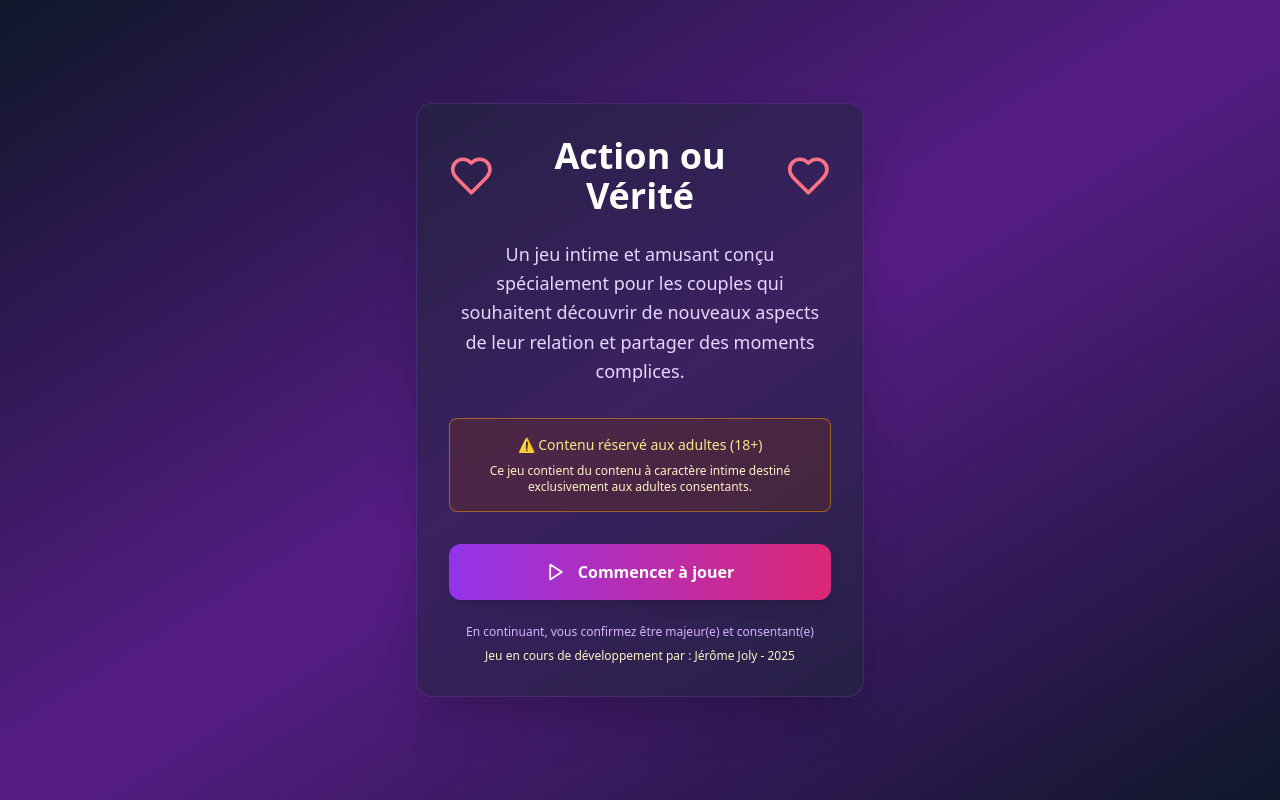
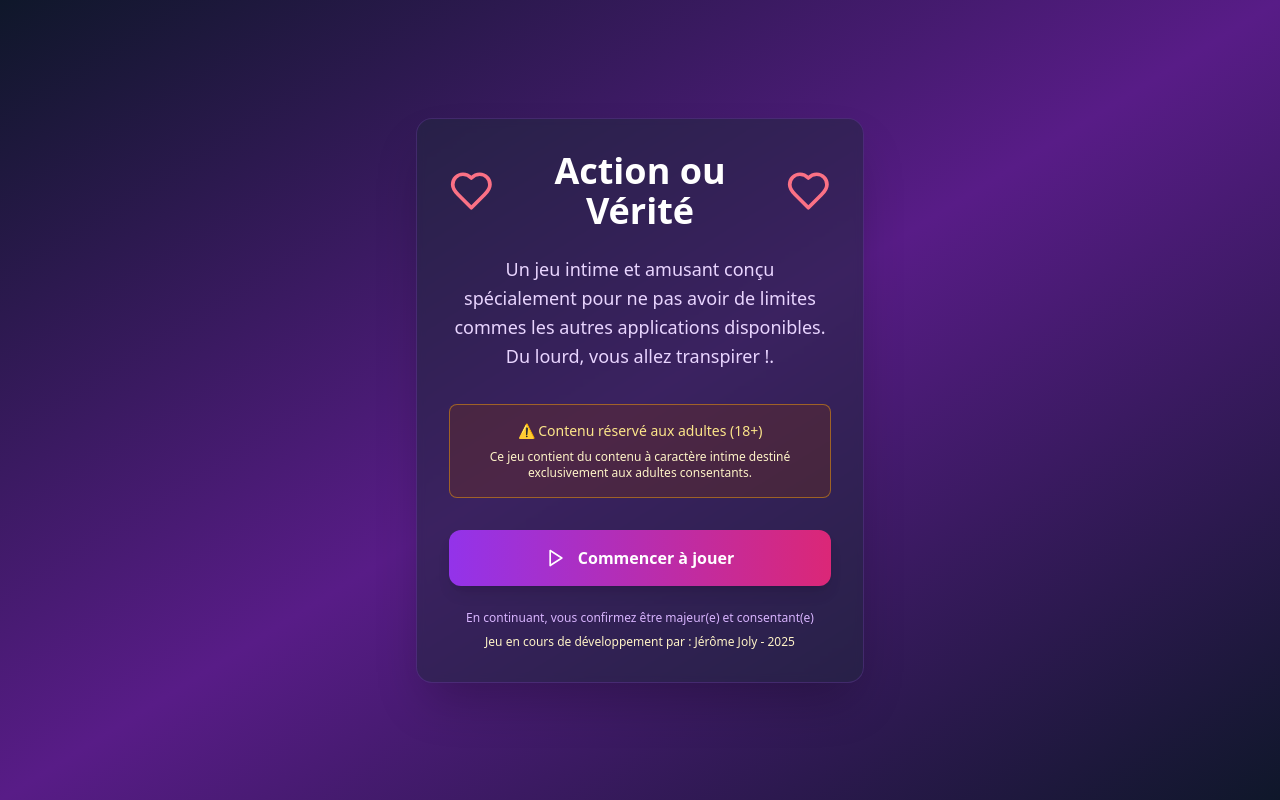
Before and after one commit to alastrass/18, a React (Vite) app: page / in a window 1280 px wide. Built offline with nearby package versions, Linux system fonts and the light colour scheme.

Commit message:
Updated WelcomeScreen.tsx

```diff
--- a/src/components/WelcomeScreen.tsx
+++ b/src/components/WelcomeScreen.tsx
@@ -17,8 +17,7 @@ const WelcomeScreen: React.FC<WelcomeScreenProps> = ({ onStart }) => {
           </div>
 
           <p className="text-purple-200 mb-8 text-lg leading-relaxed">
-            Un jeu intime et amusant conçu spécialement pour les couples qui souhaitent
-            découvrir de nouveaux aspects de leur relation et partager des moments complices.
+            Un jeu intime et amusant conçu spécialement pour ne pas avoir de limites commes les autres applications disponibles. Du lourd, vous allez transpirer !.
           </p>
 
           <div className="bg-amber-900/30 border border-amber-500/50 rounded-lg p-4 mb-8">
```
